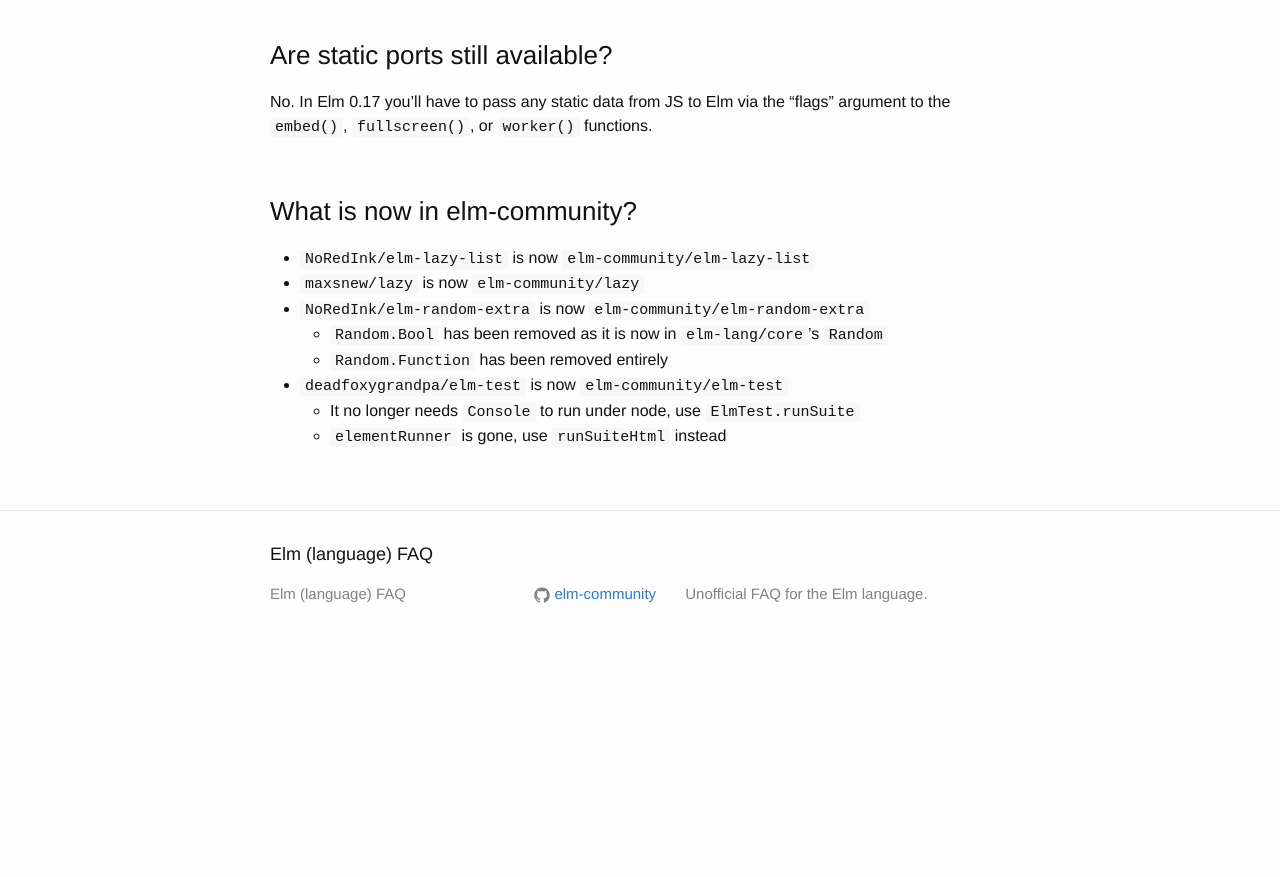
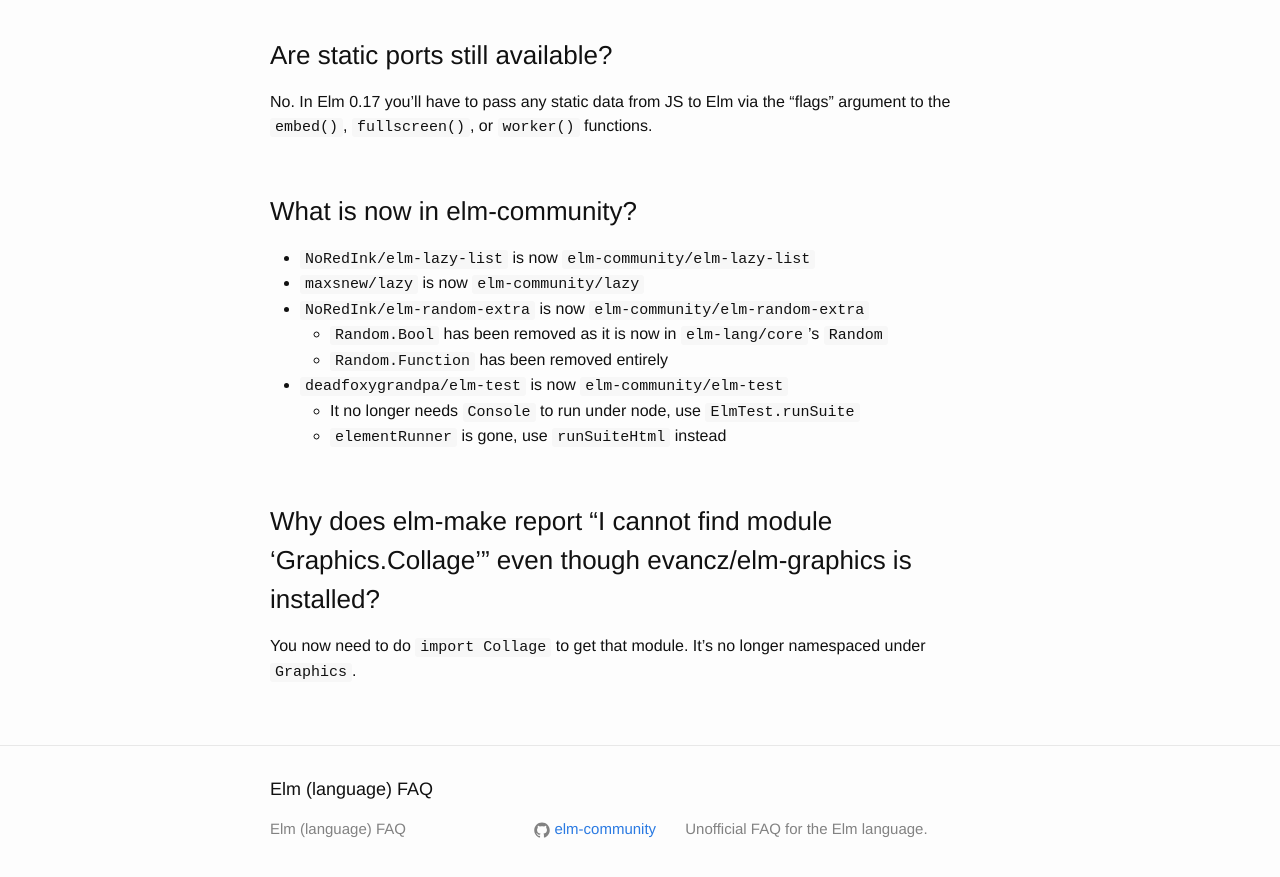
Before and after one commit to gunnarahlberg/elm-faq, a Jekyll site: the page built from 17.md, in a window 1280 px wide and 900 px high, scrolled down 3049 px. Shown: the top 877 px of the window. Built offline with Jekyll 4.4.1, drawn with Linux system fonts in a browser that asks for light colours; before the commit the page ends 3714 px from its top, so only the background shows below that.

Commit message:
Graphics.Collage

```diff
--- a/17.md
+++ b/17.md
@@ -120,3 +120,7 @@
 * `deadfoxygrandpa/elm-test` is now `elm-community/elm-test`
   * It no longer needs `Console` to run under node, use `ElmTest.runSuite`
   * `elementRunner` is gone, use `runSuiteHtml` instead
+
+### Why does elm-make report "I cannot find module 'Graphics.Collage'" even though evancz/elm-graphics is installed?
+
+You now need to do `import Collage` to get that module. It's no longer namespaced under `Graphics`.
```
